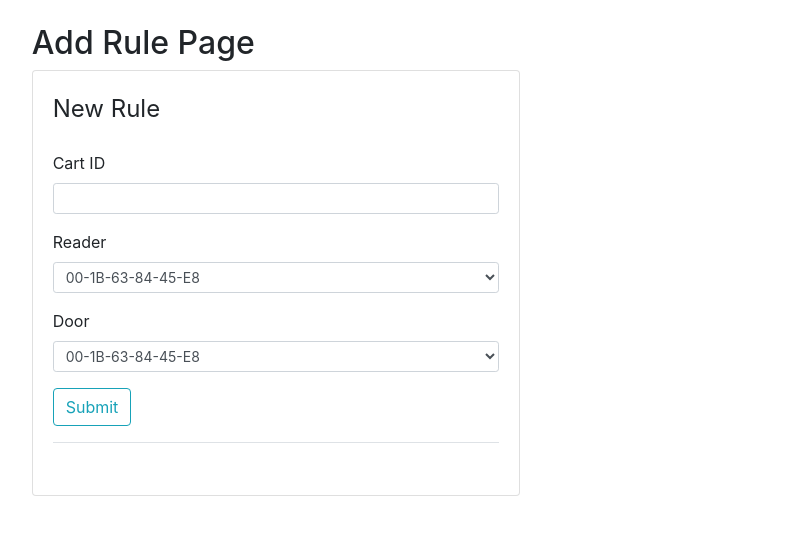
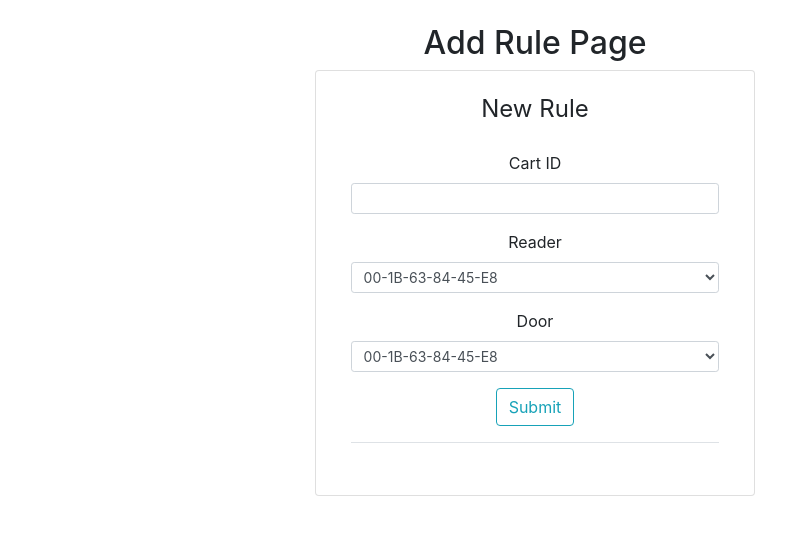
Before and after one commit to kaoiks/SW_repo, a Flask app: page /add_rule in a window 1280 px wide. Shown: the part 56-591 px from the top of the page, without its empty margins (105-891 px from the left). Run offline with Flask 2, Linux system fonts and the light colour scheme; data comes from the database, SQL or seed files in the repository; some libraries are stand-ins or nearby versions.

Commit message:
Centering forms

```diff
--- a/application/templates/add_device.html
+++ b/application/templates/add_device.html
@@ -1,8 +1,8 @@
 {% extends 'layout.html' %}
 {% block content %}
-<div class="col-xs-10 col-sm-6 col-md-6">
+<div class="offset-2 mb-4 col-sm-8  flex-center text-center justify-content-center">
     <h2>Add Device Page</h2>
-    <div class="card card-style mb-2">
+    <div class="card card-style offset-2 mb-4 col-sm-8  flex-center text-center justify-content-center">
         <div class="card-body">
             <form action="" method="POST">
                 {{ form.csrf_token() }}
--- a/application/templates/add_rule.html
+++ b/application/templates/add_rule.html
@@ -1,9 +1,9 @@
 {% extends 'layout.html' %}
 {% block content %}
 
-<div class="col-xs-10 col-sm-6 col-md-6">
+<div class="offset-2 mb-4 col-sm-8  flex-center text-center justify-content-center">
     <h2>Add Rule Page</h2>
-    <div class="card card-style mb-2">
+    <div class="card card-style offset-2 mb-4 col-sm-8  flex-center text-center justify-content-center">
         <div class="card-body">
             <form action="" method="POST">
                 {{ form.csrf_token() }}
```
